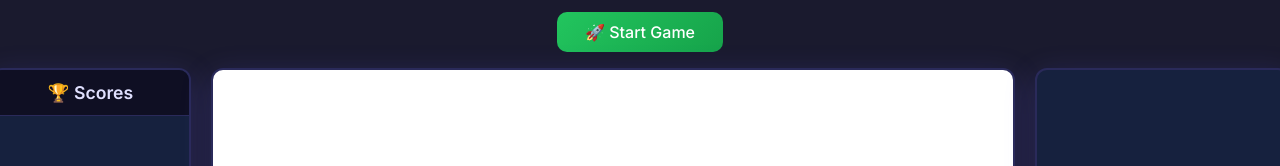
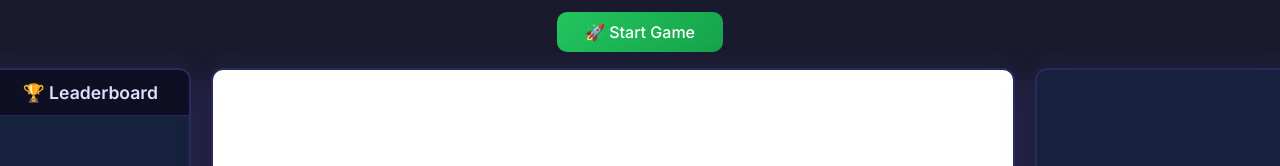
Before and after one commit to karthikjurmure/scribble-ai-platform, a plain HTML site: page frontend/public/index.html in a window 1280 px wide. Shown: the part 243-409 px from the top of the page. Drawn offline with nearby package versions, Linux system fonts and the light colour scheme; no server answers.

Commit message:
Update leaderboard title to 'Leaderboard' in index.html

```diff
--- a/frontend/public/index.html
+++ b/frontend/public/index.html
@@ -34,14 +34,16 @@
         <!-- Game Controls -->
         <div class="game-controls">
             <button id="StartBtn" onclick="startGame()">🚀 Start Game</button>
-            <div id="TimerDisplay" style="display:none; font-size: 1.2rem; font-weight: bold; margin-left: 15px; color: white;">⏱️ <span id="TimerText">60</span>s</div>
+            <div id="TimerDisplay"
+                style="display:none; font-size: 1.2rem; font-weight: bold; margin-left: 15px; color: white;">⏱️ <span
+                    id="TimerText">60</span>s</div>
         </div>
 
         <!-- Game Layout (Leaderboard + Canvas + Chat) -->
         <div class="game-layout">
             <!-- Leaderboard -->
             <div class="leaderboard-box">
-                <h3>🏆 Scores</h3>
+                <h3>🏆 Leaderboard</h3>
                 <div id="leaderboardList" class="leaderboard-list">
                     <!-- Players and scores injected here -->
                 </div>
@@ -55,7 +57,8 @@
                     <button class="tool-btn" onclick="setBrushSize(10)" title="Large">●</button>
                 </div>
                 <div class="tool-group">
-                    <button class="color-btn active" style="background: #000000;" onclick="setBrushColor('#000000')"></button>
+                    <button class="color-btn active" style="background: #000000;"
+                        onclick="setBrushColor('#000000')"></button>
                     <button class="color-btn" style="background: #ef4444;" onclick="setBrushColor('#ef4444')"></button>
                     <button class="color-btn" style="background: #3b82f6;" onclick="setBrushColor('#3b82f6')"></button>
                     <button class="color-btn" style="background: #22c55e;" onclick="setBrushColor('#22c55e')"></button>
```
